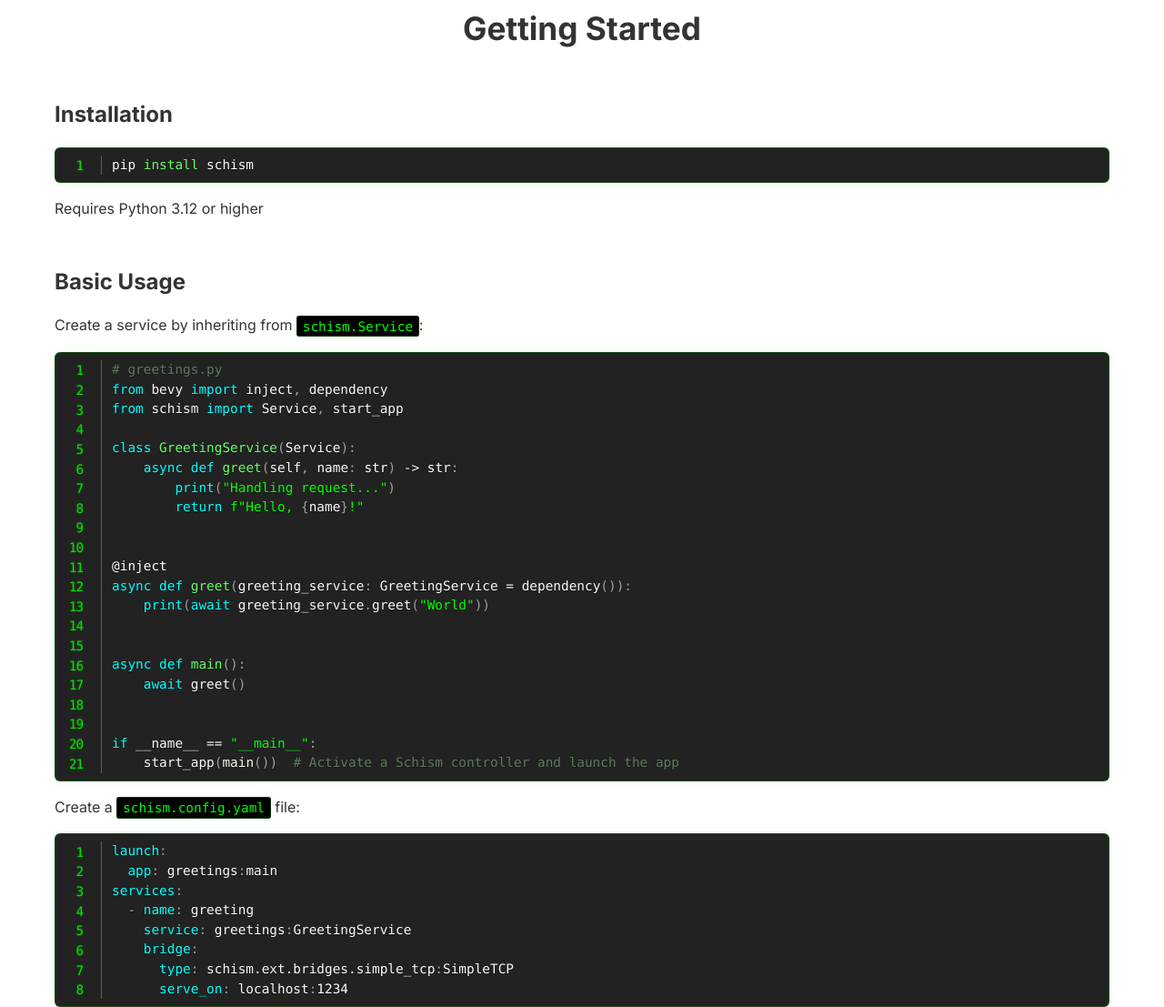
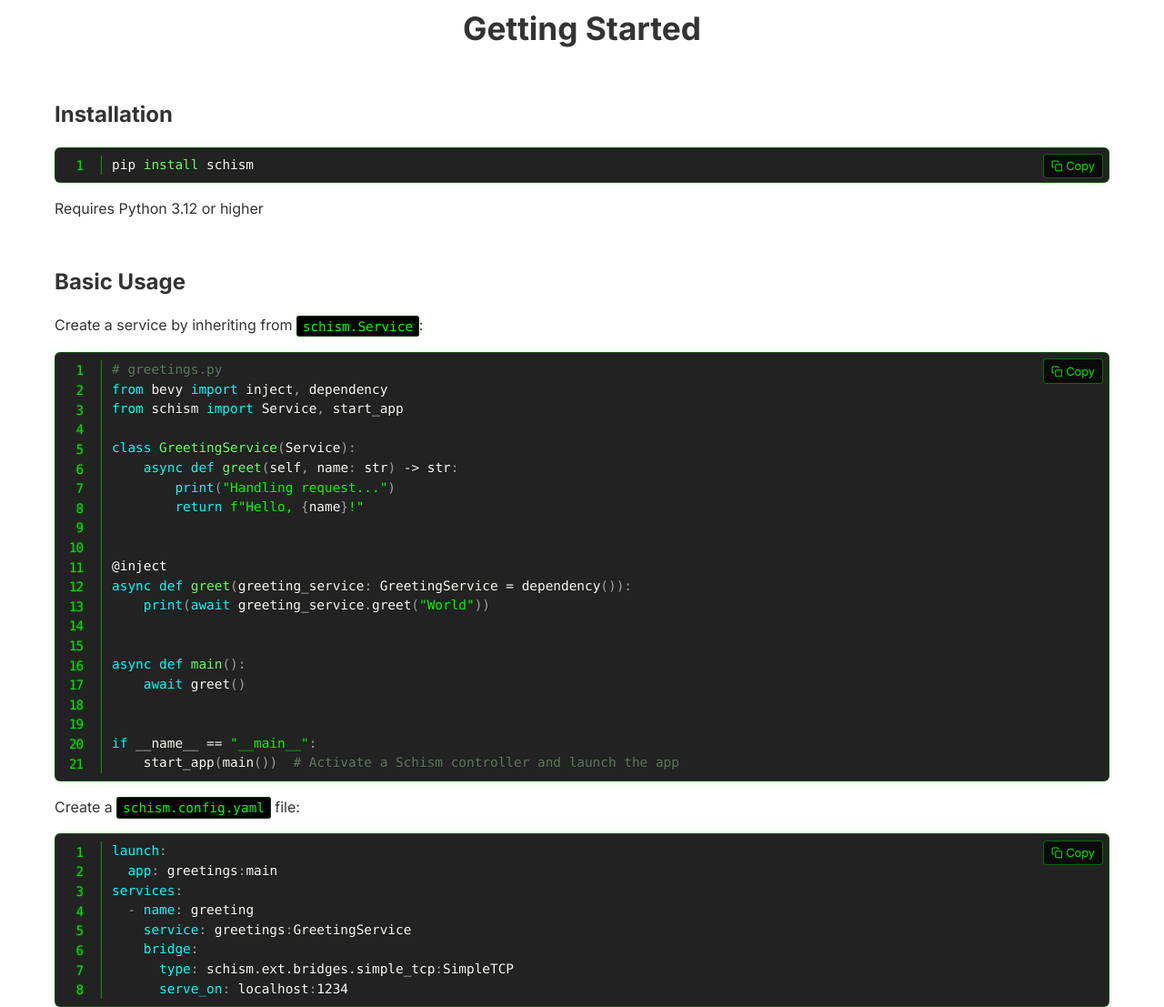
Before and after one commit to ZechCodes/Schism, a plain HTML site: page index.html in a window 1280 px wide. Shown: the part 1030-2137 px from the top of the page at 91% size. Drawn offline with nearby package versions, Linux system fonts and the light colour scheme.

Commit message:
Add code copy buttons

```diff
--- /dev/null
+++ b/copy-code.js
@@ -0,0 +1,41 @@
+const copyIcon = '<svg class="copy-icon" xmlns="http://www.w3.org/2000/svg" viewBox="0 0 24 24" fill="none" stroke="currentColor" stroke-width="2" stroke-linecap="round" stroke-linejoin="round"><rect x="9" y="9" width="13" height="13" rx="2" ry="2"></rect><path d="M5 15H4a2 2 0 0 1-2-2V4a2 2 0 0 1 2-2h9a2 2 0 0 1 2 2v1"></path></svg>';
+const checkIcon = '<svg class="copy-icon" xmlns="http://www.w3.org/2000/svg" viewBox="0 0 24 24" fill="none" stroke="currentColor" stroke-width="2" stroke-linecap="round" stroke-linejoin="round"><polyline points="20 6 9 17 4 12"></polyline></svg>'
+
+document.addEventListener('DOMContentLoaded', function() {
+  // Find all code blocks
+  const codeBlocks = document.querySelectorAll('.code-block');
+
+  // Add copy button to each code block
+  codeBlocks.forEach(function(codeBlock) {
+    // Create the button
+    const copyButton = document.createElement('button');
+    copyButton.className = 'copy-button';
+    copyButton.innerHTML = copyIcon + ' Copy';
+
+    // Add the button to the code block
+    codeBlock.appendChild(copyButton);
+
+    // Add click event listener
+    copyButton.addEventListener('click', function() {
+      // Get the code content
+      const codeElement = codeBlock.querySelector('code');
+      const codeText = codeElement.textContent;
+
+      // Copy to clipboard
+      navigator.clipboard.writeText(codeText).then(function() {
+        // Success feedback
+        copyButton.classList.add('copied');
+        copyButton.innerHTML = checkIcon + ' Copied!';
+
+        // Reset after 2 seconds
+        setTimeout(function() {
+          copyButton.classList.remove('copied');
+          copyButton.innerHTML = copyIcon + ' Copy';
+        }, 2000);
+      }).catch(function(err) {
+        console.error('Could not copy text: ', err);
+        copyButton.textContent = 'Error!';
+      });
+    });
+  });
+});
--- a/index.html
+++ b/index.html
@@ -150,5 +150,8 @@ services:
     <script src="https://cdnjs.cloudflare.com/ajax/libs/prism/1.29.0/components/prism-python.min.js"></script>
     <script src="https://cdnjs.cloudflare.com/ajax/libs/prism/1.29.0/components/prism-yaml.min.js"></script>
     <script src="https://cdnjs.cloudflare.com/ajax/libs/prism/1.29.0/components/prism-bash.min.js"></script>
+
+    <!-- Copy code button functionality -->
+    <script src="copy-code.js"></script>
 </body>
 </html>
--- a/syntax-highlight.css
+++ b/syntax-highlight.css
@@ -30,6 +30,48 @@ code[class*="language-"] {
   box-shadow: 0 0 10px rgba(0, 255, 0, 0.1);
   border: 1px solid rgba(0, 255, 0, 0.2);
   position: relative;
+}
+
+/* Copy button */
+.copy-button {
+  position: absolute;
+  top: 0.5em;
+  right: 0.5em;
+  padding: 0.4em 0.6em;
+  background: rgba(0, 0, 0, 0.7);
+  border: 1px solid rgba(0, 255, 0, 0.4);
+  border-radius: 4px;
+  color: rgba(0, 255, 0, 0.9);
+  font-size: 0.8em;
+  font-family: 'Inter', sans-serif;
+  cursor: pointer;
+  transition: all 0.2s ease;
+  z-index: 10;
+  display: flex;
+  align-items: center;
+  gap: 0.3em;
+}
+
+.copy-button:hover {
+  background: rgba(0, 0, 0, 0.9);
+  border-color: rgba(0, 255, 0, 0.8);
+  color: #00ff00;
+  box-shadow: 0 0 8px rgba(0, 255, 0, 0.3);
+}
+
+.copy-button:active {
+  transform: translateY(1px);
+}
+
+.copy-button.copied {
+  background-color: rgba(0, 255, 0, 0.2);
+  color: #00ff00;
+}
+
+.copy-icon {
+  display: inline-block;
+  width: 1em;
+  height: 1em;
 }
 
 /* Line numbers */
```
